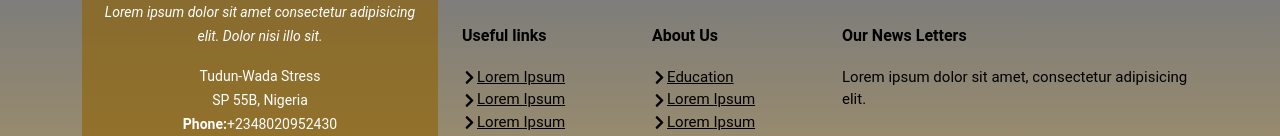
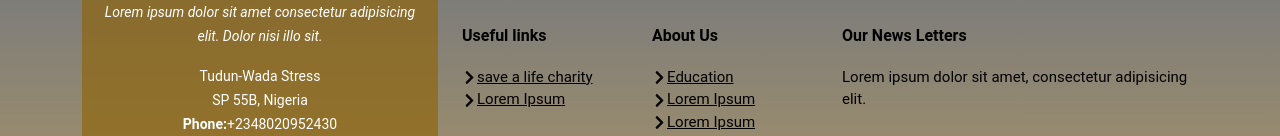
Before and after one commit to zeredogo/krypto-zone-charity, a React (Create React App) app: page / in a window 1280 px wide. Shown: the part 5320-5456 px from the top of the page. Built offline with nearby package versions, Linux system fonts and the light colour scheme.

Commit message:
changes made

```diff
--- a/src/component/Footer.jsx
+++ b/src/component/Footer.jsx
@@ -45,12 +45,8 @@ const Footer = () => {
                 <h4>Useful links</h4>
                 <ul>
                   <li>
-                    <FaChevronRight />
-                    <a href="">Lorem Ipsum</a>
-                  </li>
-                  <li>
                    <FaChevronRight />
-                    <a href="">Lorem Ipsum</a>
+                    <a href="">save a life charity</a>
                   </li>
                   <li>
                    <FaChevronRight />
```
